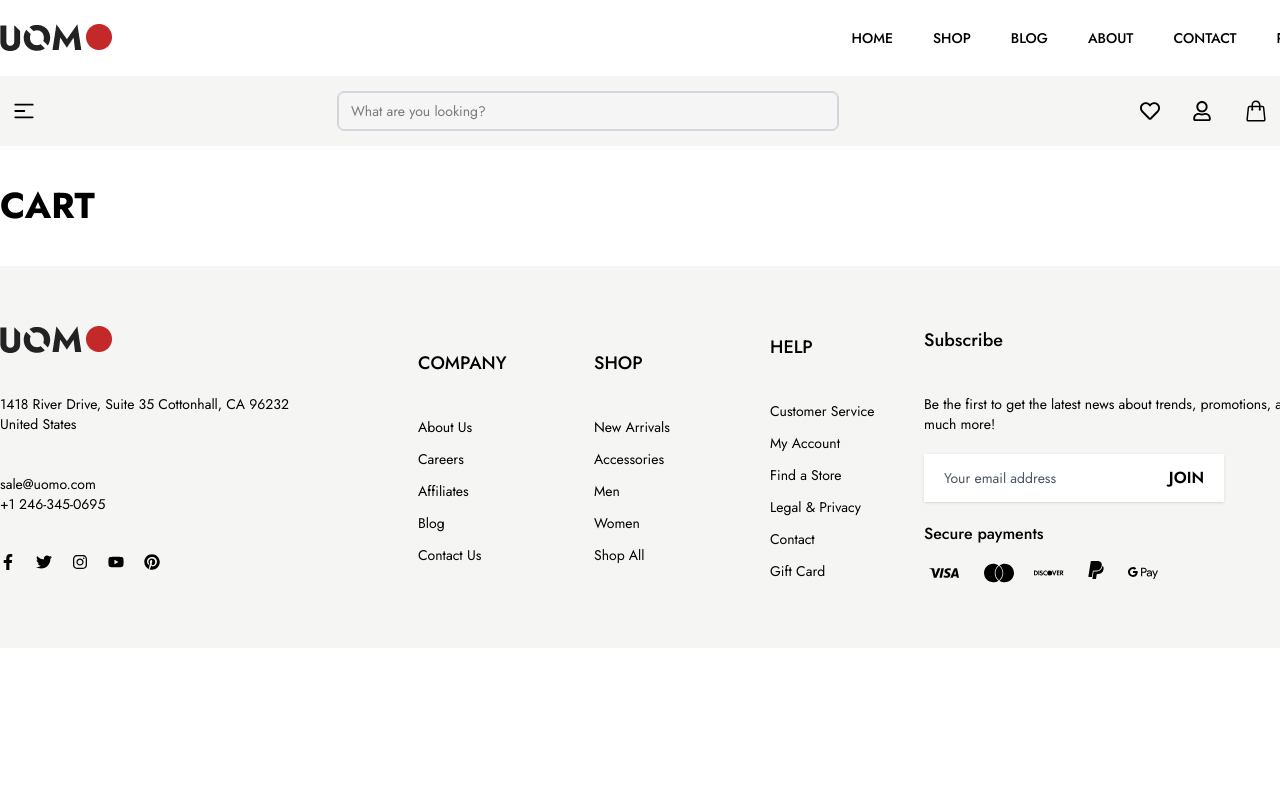
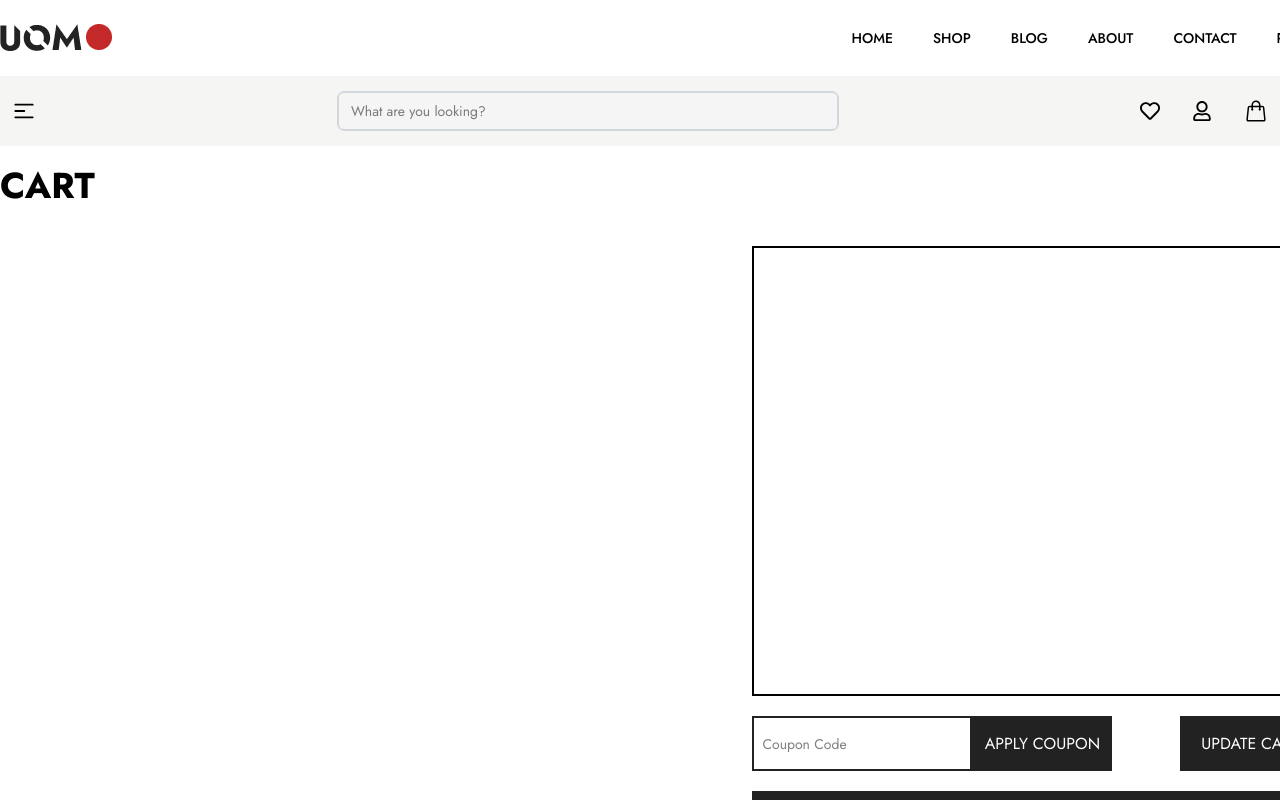
Before and after one commit to twahidulislamdev/uomo, a React (Vite) app: page /addToCart in a window 1280 px wide. Shown: the top 800 px of the page. Built offline with nearby package versions, Linux system fonts and the light colour scheme.

Commit message:
Add cart total part with coupon input field, apply button and upadate button. at the end add Checkout button.

```diff
--- a/src/components/layouts/Header.jsx
+++ b/src/components/layouts/Header.jsx
@@ -342,7 +342,7 @@ const Header = () => {
                 <p className="text-2xl font-semibold">${calculateSubtotal()}</p>
               </div>
               <Link to={"/addToCart"}>
-                <div className="text-center text-lg font-medium mt-5 py-5 lg:py-3 w-full bg-[#E4E4E4] hover:cursor-pointer">
+                <div onClick={()=>setIsCartOpen(false) } className="text-center text-lg font-medium mt-5 py-5 lg:py-3 w-full bg-[#E4E4E4] hover:cursor-pointer">
                   VIEW CART
                 </div>
               </Link>
--- a/src/components/pages/AddToCart.jsx
+++ b/src/components/pages/AddToCart.jsx
@@ -6,6 +6,7 @@ import { HiPlusSmall, HiMinusSmall } from "react-icons/hi2";
 import ProductOne from "../../assets/productOne.jpg";
 import { useDispatch, useSelector } from "react-redux";
 import { decrement, increment, remove } from "../../features/addToCartSlice";
+import Flex from "../Flex";
 
 const AddToCart = () => {
     let data = useSelector((state) => state.addtocart.value);
@@ -24,13 +25,14 @@ const AddToCart = () => {
     //     return data.reduce((total, item) => total + (item.price * item.quantity), 0).toFixed(2);
     // };
     return (
-        <div className="py-10">
+        <div className="py-5">
             <Container>
-                <div className="w-full lg:w-[60%]   rounded-md">
                 <div className="text-4xl font-bold">CART</div>
+                <Flex className={"justify-between mt-10"}>
+                    <div className="w-full lg:w-[55%] rounded-md">
                         {
                             data.map((item) => (
-                            <div className="flex justify-between  bg-neutral-100 mt-5">
+                                <div className="flex justify-between  bg-neutral-100 mb-5 ">
                                     <div className="flex justify-center gap-x-5 lg:gap-x-10">
                                         <Image
                                             className={"w-[150px] h-auto"}
@@ -55,13 +57,13 @@ const AddToCart = () => {
                                             {/* Increment Decrement start */}
                                             <div className="flex justify-start items-center gap-x-5 mt-2">
                                                 <span className="text-xl text-[#767676]">
-                                                <HiMinusSmall onClick={() => handleDecerment(item)} />
+                                                    <HiMinusSmall className="hover:cursor-pointer" onClick={() => handleDecerment(item)} />
                                                 </span>
                                                 <p className="text-xl text-[#767676]">
                                                     {item.quantity}
                                                 </p>
                                                 <span className="text-xl text-[#767676]">
-                                                <HiPlusSmall onClick={() => handleIncerment(item)} />
+                                                    <HiPlusSmall className="hover:cursor-pointer" onClick={() => handleIncerment(item)} />
                                                 </span>
                                             </div>
                                             {/* Increment Decrement End */}
@@ -73,7 +75,7 @@ const AddToCart = () => {
                                             <GrClose onClick={() => handleRemove(item)} />
                                         </p>
                                         {/* Product quantaty Total Start  */}
-                                    <h6 className="absolute bottom-3 right-3 text-sm pt-3 px-2 cursor-pointer">
+                                        <h6 className="absolute bottom-3 right-3 text-lg pt-3 px-2 cursor-pointer">
                                             Total: ${(item.price * item.quantity).toFixed(2)}
                                         </h6>
                                         {/* Product quantaty Total End  */}
@@ -83,6 +85,32 @@ const AddToCart = () => {
                             ))
                         }
                     </div>
+                    <div className="w-[43%] ">
+                        <div className="w-full h-[450px] border-2 border-black">
+
+                        </div>
+                        <div className="mt-5 flex justify-between items-center">
+                            {/* Coupon Part Start  */}
+                            <div className="flex justify-start items-center ">
+                                <input className=" px-2 py-2 w-[220px] h-[55px] border-2 border-mainColor text-sm " type="text" placeholder="Coupon Code" />
+                                <div className="w-[140px] h-[55px] bg-mainColor hover:cursor-pointer ">
+                                    <p className="py-4 text-md text-center text-white ">APPLY COUPON</p>
+                                </div>
+                            </div>
+                            {/* Coupon Part End  */}
+                            {/* Cart Upadate part start  */}
+                            <div className="w-[140px] h-[55px] bg-mainColor hover:cursor-pointer ">
+                                <p className="py-4 text-md text-center text-white ">UPDATE CART</p>
+                            </div>
+                             {/* Cart Upadate part End  */}
+                        </div>
+
+                        <div className="w-full bg-mainColor mt-5 hover:cursor-pointer">
+                            <p className="py-3 px-3 text-lg text-center text-white ">PROCEED TO CHECKOUT</p>
+                        </div>
+                    </div>
+                </Flex>
+
 
             </Container>
 
```
Lines whose indentation alone changed are shown as unchanged.
